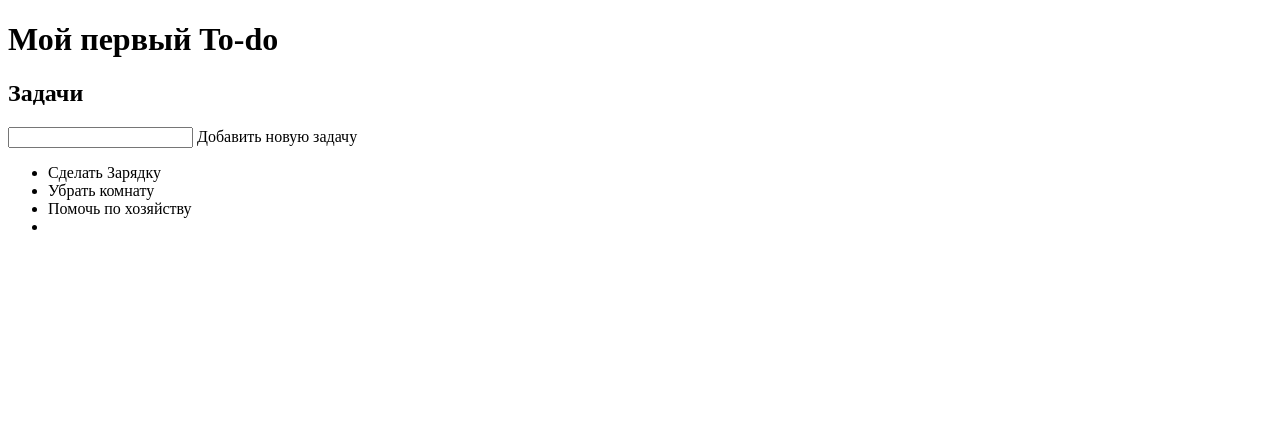
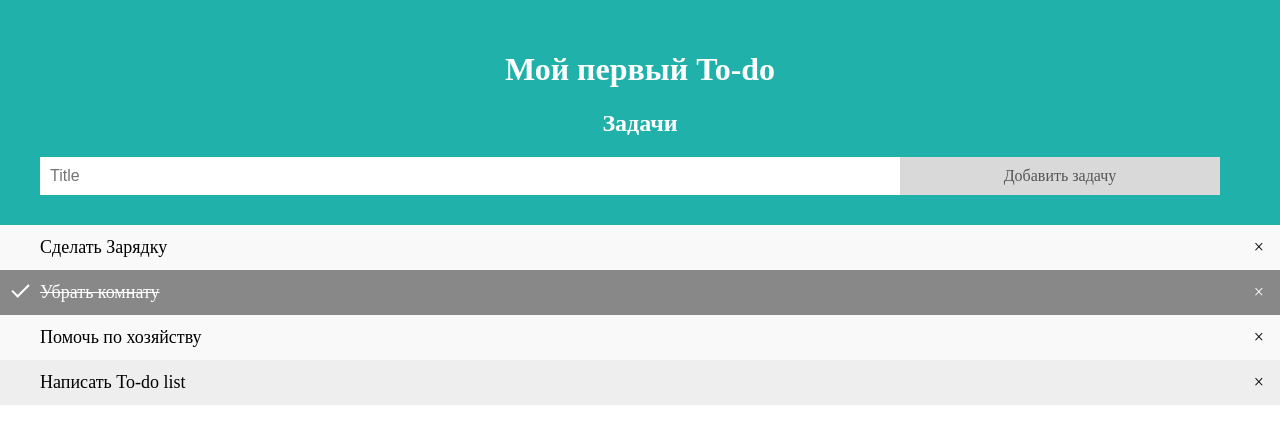
Before and after one commit to besnadne/My-first-To---do, a plain HTML site: page index.html in a window 1280 px wide. Drawn offline with Linux system fonts and the light colour scheme.

Commit message:
adding CSS

```diff
--- a/index.html
+++ b/index.html
@@ -5,23 +5,21 @@
     <meta http-equiv="X-UA-Compatible" content="IE=edge">
     <meta name="viewport" content="width=device-width, initial-scale=1.0">
     <title>My first To-do</title>
-
+   <link rel="stylesheet" href="style.css">
 </head>
 <body>
-    <div class="wrapper">
-            <h1>Мой первый To-do</h1>
-            <h2>Задачи</h2>
-            <input type="text">
-            <span>Добавить новую задачу</span>
-            <ul>
-                <li>Сделать Зарядку</li>
-                <li class="checked">Убрать комнату</li>
-                <li>Помочь по хозяйству</li>
-                <li></li>
-            </ul>
-
+    <div id="wrapp" class="wrapper">
+        <h1>Мой первый To-do</h1>
+        <h2>Задачи</h2>
+        <input type="text" id="input" placeholder="Title">
+        <span class="add" >Добавить задачу</span>
     </div>
-
+    <ul id="li_wrapper">
+        <li>Сделать Зарядку<span class='close'>×</span></li>
+        <li class="checked">Убрать комнату<span class='close'>×</span></li>
+        <li>Помочь по хозяйству<span class='close'>×</span></li>
+        <li>Написать To-do list<span class='close'>×</span></li>
+    </ul>
 
     <script src="script.js"></script>
 </body>
--- a/style.css
+++ b/style.css
@@ -0,0 +1,95 @@
+*b{
+    box-sizing: border-box;
+}
+body{
+    padding: 0;
+    margin:0;
+}
+
+ul{
+   margin:0;
+   padding: 0;
+}
+ul li {
+    cursor: pointer;
+    position:relative;
+    padding:12px 8px 12px 40px;
+    font-size: 18px;
+    transition: 0.2s;
+    background: #eee;
+
+  -webkit-user-select: none;
+  -moz-user-select: none;
+  -ms-user-select: none;
+  user-select: none;
+}
+ul li:nth-child(odd) {
+    background: #f9f9f9;
+  }
+  ul li:hover {
+    background: #ddd;
+  }
+  ul li.checked {
+    background: #888;
+    color: #fff;
+    text-decoration: line-through;
+  }
+  ul li.checked::before {
+    content: '';
+    position: absolute;
+    border-color: #fff;
+    border-style: solid;
+    border-width: 0 2px 2px 0;
+    top: 10px;
+    left: 16px;
+    transform: rotate(45deg);
+    height: 15px;
+    width: 7px;
+  }
+  .close {
+    position: absolute;
+    right: 0;
+    top: 0;
+    padding: 12px 16px 12px 16px;
+  }
+  .close:hover {
+    background-color: #f44336;
+    color: white;
+  }
+
+  .wrapper {
+    background-color: #20b2aa;
+    padding: 30px 40px;
+    color: white;
+    text-align: center;
+  }
+  .wrapper:after {
+    content: "";
+    display: table;
+    clear: both;
+  }
+  input {
+    margin: 0;
+    border: none;
+    border-radius: 0;
+    width: 70%;
+    padding: 10px;
+    float: left;
+    font-size: 16px;
+  }
+  .add {
+    padding: 10px;
+    width: 25%;
+    background: #d9d9d9;
+    color: #555;
+    float: left;
+    text-align: center;
+    font-size: 16px;
+    cursor: pointer;
+    transition: 0.3s;
+    border-radius: 0;
+
+  }
+  .add:hover {
+    background-color: #bbb;
+  }
```
